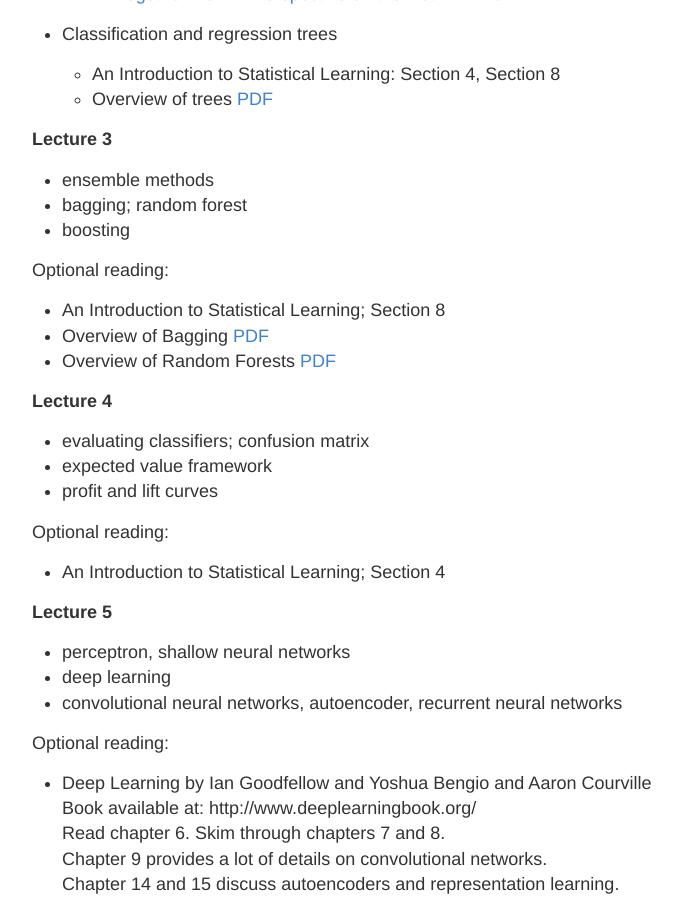
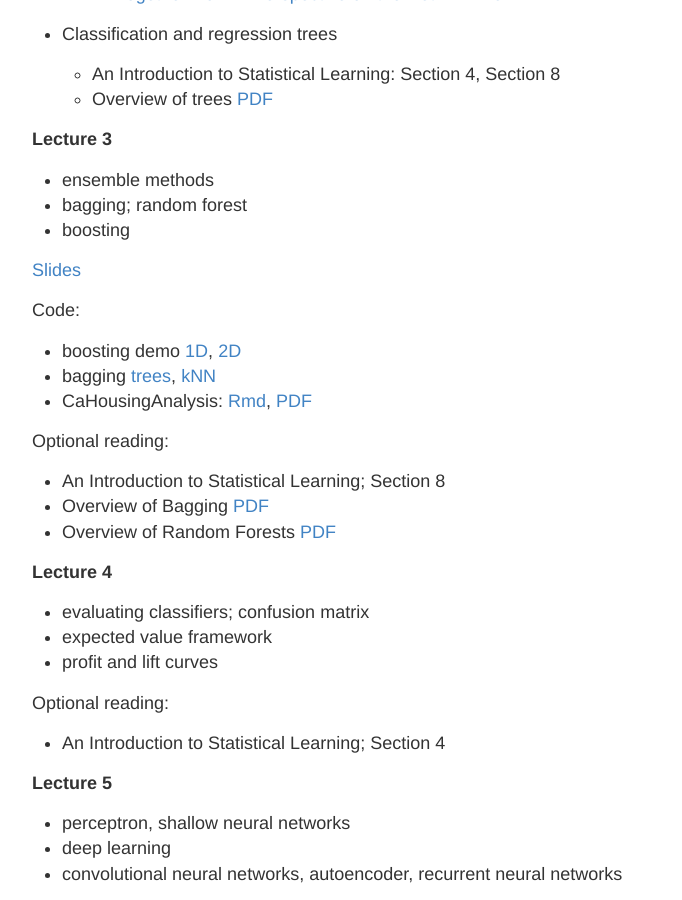
Before and after one commit to ChicagoBoothML/ExecML18, a Jekyll site: the page built from lectures.md, in a window 1280 px wide and 900 px high, scrolled down 1226 px. Shown: the whole window, without its empty margins (248-930 px from the left). Built offline with Jekyll 4.4.1, drawn with Linux system fonts in a browser that asks for light colours; part of the change alters nothing that is shown.

Commit message:
Update lectures.md

```diff
--- a/lectures.md
+++ b/lectures.md
@@ -67,9 +67,7 @@ Optional reading:
   * bagging; random forest
   * boosting
 
-<!---
-
-[Slides](https://piazza.com/class_profile/get_resource/izev9lpuf6f6bc/j631whfi6y4o2)
+[Slides](https://piazza.com/class_profile/get_resource/ji3gjqmmspyku/jktzod3gn6u72s)
 
 Code:
 
@@ -77,7 +75,6 @@ Code:
   * bagging [trees](https://raw.githubusercontent.com/ChicagoBoothML/ML2016/master/code/lec03/tree-bagging.R), [kNN](https://raw.githubusercontent.com/ChicagoBoothML/ML2016/master/code/lec03/knn-bagging.R)
   * CaHousingAnalysis: [Rmd](https://raw.githubusercontent.com/ChicagoBoothML/ML2016/master/code/lec03/CaHousingAnalysis.Rmd), [PDF](https://github.com/ChicagoBoothML/ML2016/raw/master/code/lec03/CaHousingAnalysis.pdf)
 
---->
 
 Optional reading:
 
```
